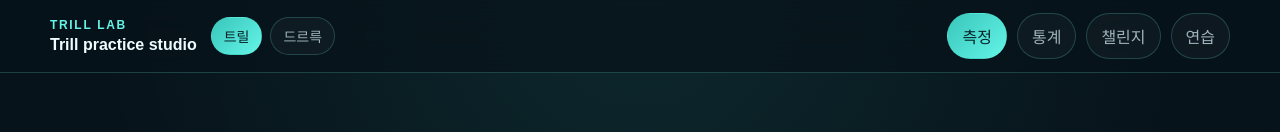
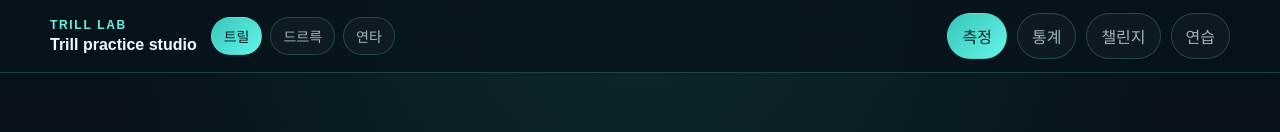
Before and after one commit to miku-agent/06_trill-lab, a Next.js app: page /measure in a window 1280 px wide. Shown: the top 132 px of the page. Built offline with nearby package versions, Linux system fonts and the light colour scheme.

Commit message:
feat(measure): add yeonta four-hit pattern 🎵

```diff
--- a/src/app/lib/patterns.ts
+++ b/src/app/lib/patterns.ts
@@ -1,4 +1,4 @@
-export type PatternKey = "trill" | "druruk";
+export type PatternKey = "trill" | "druruk" | "yeonta";
 
 export type PatternDefinition = {
   key: PatternKey;
@@ -23,6 +23,13 @@ export const PATTERN_DEFINITIONS: PatternDefinition[] = [
     description: "1234 또는 4321 모드로 4키 입력 속도와 안정감을 측정해요.",
     href: "/measure?pattern=druruk",
   },
+  {
+    key: "yeonta",
+    label: "연타",
+    shortLabel: "연타",
+    description: "A / S / ; / ' 를 각각 4연타씩 반복하는 패턴 속도와 안정감을 측정해요.",
+    href: "/measure?pattern=yeonta",
+  },
 ];
 
 export function getPatternDefinition(pattern: string | null | undefined) {
--- a/src/app/measure/page.tsx
+++ b/src/app/measure/page.tsx
@@ -61,7 +61,15 @@ const PATTERN_MODES: Record<PatternKey, PatternMode> = {
     description: "1234 또는 4321 한 방향 패턴으로 4키 입력 속도와 안정감을 측정해요.",
     keyLabels: ["1번 키", "2번 키", "3번 키", "4번 키"],
     keyHints: ["예: A", "예: S", "예: ;", "예: '"],
-    sequence: (keys, variant) => (variant === "right" ? [keys[0], keys[1], keys[2], keys[3]] : [keys[0], keys[1], keys[2], keys[3]]),
+    sequence: (keys) => [keys[0], keys[1], keys[2], keys[3]],
+  },
+  yeonta: {
+    key: "yeonta",
+    title: "연타 측정",
+    description: "A / S / ; / ' 를 각각 4연타씩 반복하는 패턴을 측정해요.",
+    keyLabels: ["1번 키", "2번 키", "3번 키", "4번 키"],
+    keyHints: ["예: A", "예: S", "예: ;", "예: '"],
+    sequence: (keys) => [keys[0], keys[0], keys[0], keys[0], keys[1], keys[1], keys[1], keys[1], keys[2], keys[2], keys[2], keys[2], keys[3], keys[3], keys[3], keys[3]],
   },
 };
 
@@ -115,6 +123,20 @@ function normalizeKeyboardEvent(event: KeyboardEvent) {
 function getPresetConfig(variant: MeasureVariant, pattern: PatternKey) {
   const presets = pattern === "druruk" ? DRURUK_PRESETS : MEASURE_PRESETS;
   return presets.find((preset) => preset.key === variant) ?? presets[0];
+}
+
+function getDefaultKeys(pattern: PatternKey, variant: MeasureVariant, activePreset: MeasurePreset) {
+  if (pattern === "yeonta") {
+    return ["A", "S", ";", "'"] as [string, string, string, string];
+  }
+
+  if (pattern === "druruk") {
+    return variant === "right"
+      ? (["'", ";", "S", "A"] as [string, string, string, string])
+      : (["A", "S", ";", "'"] as [string, string, string, string]);
+  }
+
+  return [activePreset.defaultKeys[0], activePreset.defaultKeys[1], "S", "K"] as [string, string, string, string];
 }
 
 export default function MeasurePage() {
@@ -172,7 +194,11 @@ function MeasurePageContent() {
     if (!hasValidKeyConfig) return "중복 없이 서로 다른 키를 설정해야 측정을 시작할 수 있어요.";
     if (sessionState === "countdown") return `준비... ${countdownLeft}초 후 시작`;
     if (sessionState === "running") return `현재 순서: ${expectedSequence[sequenceIndex] ?? expectedSequence[0]}`;
-    if (result) return pattern === "druruk" ? "선택한 모드 순서를 유지할수록 더 높은 점수가 나와요." : "같은 키 반복은 invalid 처리돼요. 정확도를 유지하면서 BPM을 끌어올려보세요.";
+    if (result) {
+      if (pattern === "druruk") return "선택한 모드 순서를 유지할수록 더 높은 점수가 나와요.";
+      if (pattern === "yeonta") return "각 키를 4번씩 끊지 않고 정확하게 이어갈수록 더 높은 점수가 나와요.";
+      return "같은 키 반복은 invalid 처리돼요. 정확도를 유지하면서 BPM을 끌어올려보세요.";
+    }
     return `${mode.title} · ${activeKeys.join(" / ")}`;
   }, [captureError, countdownLeft, expectedSequence, hasValidKeyConfig, keyCaptureTarget, mode, pattern, result, sequenceIndex, sessionState, activeKeys]);
 
@@ -258,12 +284,7 @@ function MeasurePageContent() {
   ]);
 
   useEffect(() => {
-    const nextKeys =
-      pattern === "druruk"
-        ? (measureVariant === "right"
-            ? (["'", ";", "S", "A"] as [string, string, string, string])
-            : (["A", "S", ";", "'"] as [string, string, string, string]))
-        : ([activePreset.defaultKeys[0], activePreset.defaultKeys[1], "S", "K"] as [string, string, string, string]);
+    const nextKeys = getDefaultKeys(pattern, measureVariant, activePreset);
 
     const timer = window.setTimeout(() => {
       setKeys(nextKeys);
@@ -273,7 +294,7 @@ function MeasurePageContent() {
     }, 0);
 
     return () => window.clearTimeout(timer);
-  }, [activePreset.defaultKeys, measureVariant, pattern, resetStats]);
+  }, [activePreset, measureVariant, pattern, resetStats]);
 
   useEffect(() => {
     if (sessionState !== "countdown") return;
@@ -402,7 +423,7 @@ function MeasurePageContent() {
   function applyPreset(variant: MeasureVariant) {
     const preset = getPresetConfig(variant, pattern);
     setMeasureVariant(variant);
-    setKeys((current) => [preset.defaultKeys[0], preset.defaultKeys[1], current[2], current[3]]);
+    setKeys(getDefaultKeys(pattern, variant, preset));
     setKeyCaptureTarget(null);
     setSessionState("idle");
     resetStats();
@@ -453,6 +474,18 @@ function MeasurePageContent() {
       <section className="measure-grid">
         <article className="panel stack-gap-lg start-panel">
           <div>
+            {pattern === "yeonta" ? (
+              <>
+                <p className="section-label">패턴 안내</p>
+                <p className="section-subtitle">{mode.description}</p>
+                <div className="sequence-preview">
+                  {expectedSequence.map((key, index) => (
+                    <span key={`${key}-${index}`} className="sequence-chip">{key}</span>
+                  ))}
+                </div>
+              </>
+            ) : (
+              <>
                 <p className="section-label">모드 선택</p>
                 <div className="preset-grid">
                   {(pattern === "trill" ? MEASURE_PRESETS : DRURUK_PRESETS).map((preset) => {
@@ -480,6 +513,8 @@ function MeasurePageContent() {
                     </div>
                   </>
                 ) : null}
+              </>
+            )}
           </div>
 
           <div>
```
Lines whose indentation alone changed are shown as unchanged.
